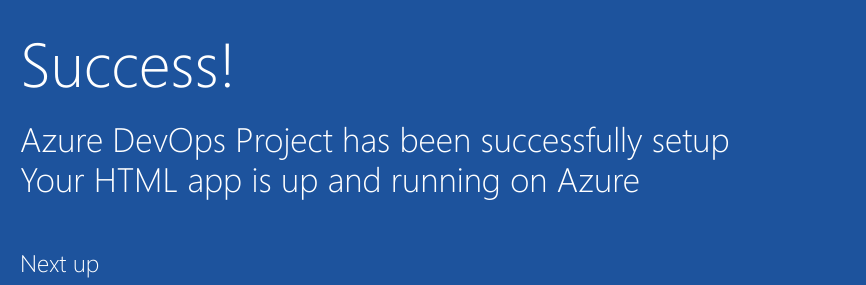
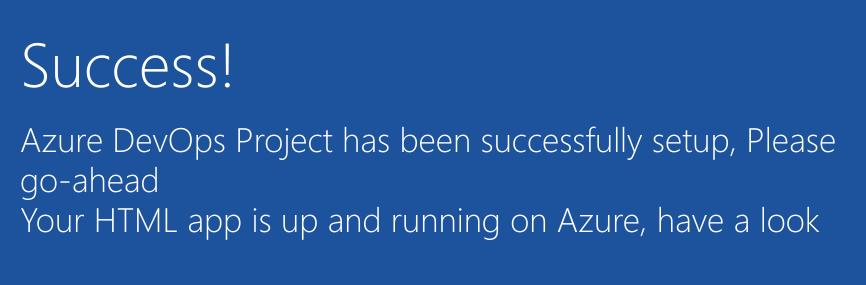
Before and after one commit to md-nadeem-akram-ansari/3-_Assignment-Git-Jenkins-Maven-Integration, a plain HTML site: page sample-project/index.html in a window 1280 px wide. Shown: the part 352-637 px from the top of the page, 205-1071 px from the left. Drawn offline with Linux system fonts and the light colour scheme.

Commit message:
Edited file index.html on branch-2

```diff
--- a/sample-project/index.html
+++ b/sample-project/index.html
@@ -19,8 +19,8 @@
         </div>
             <div class="content-body">
                 <div class="success-text">Success!</div>
-                <div class="description line-1"> Azure DevOps Project has been successfully setup</div>
-                <div class="description line-2"> Your HTML app is up and running on Azure</div>
+                <div class="description line-1"> Azure DevOps Project has been successfully setup, Please go-ahead</div>
+                <div class="description line-2"> Your HTML app is up and running on Azure, have a look</div>
                 <div class="next-steps-container">
                     <div class="next-steps-header">Next up</div>
                     <div class="next-steps-body">
```
